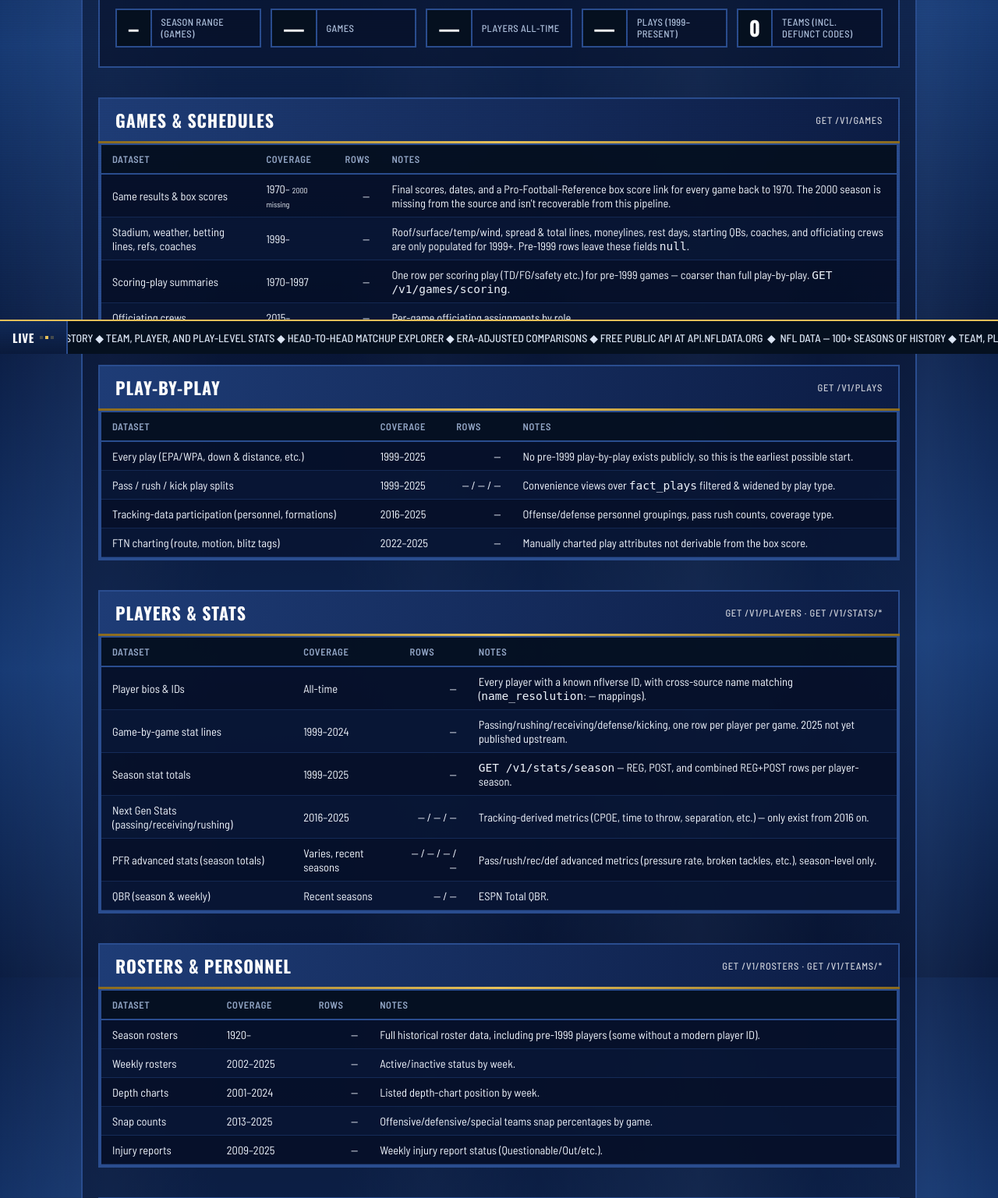
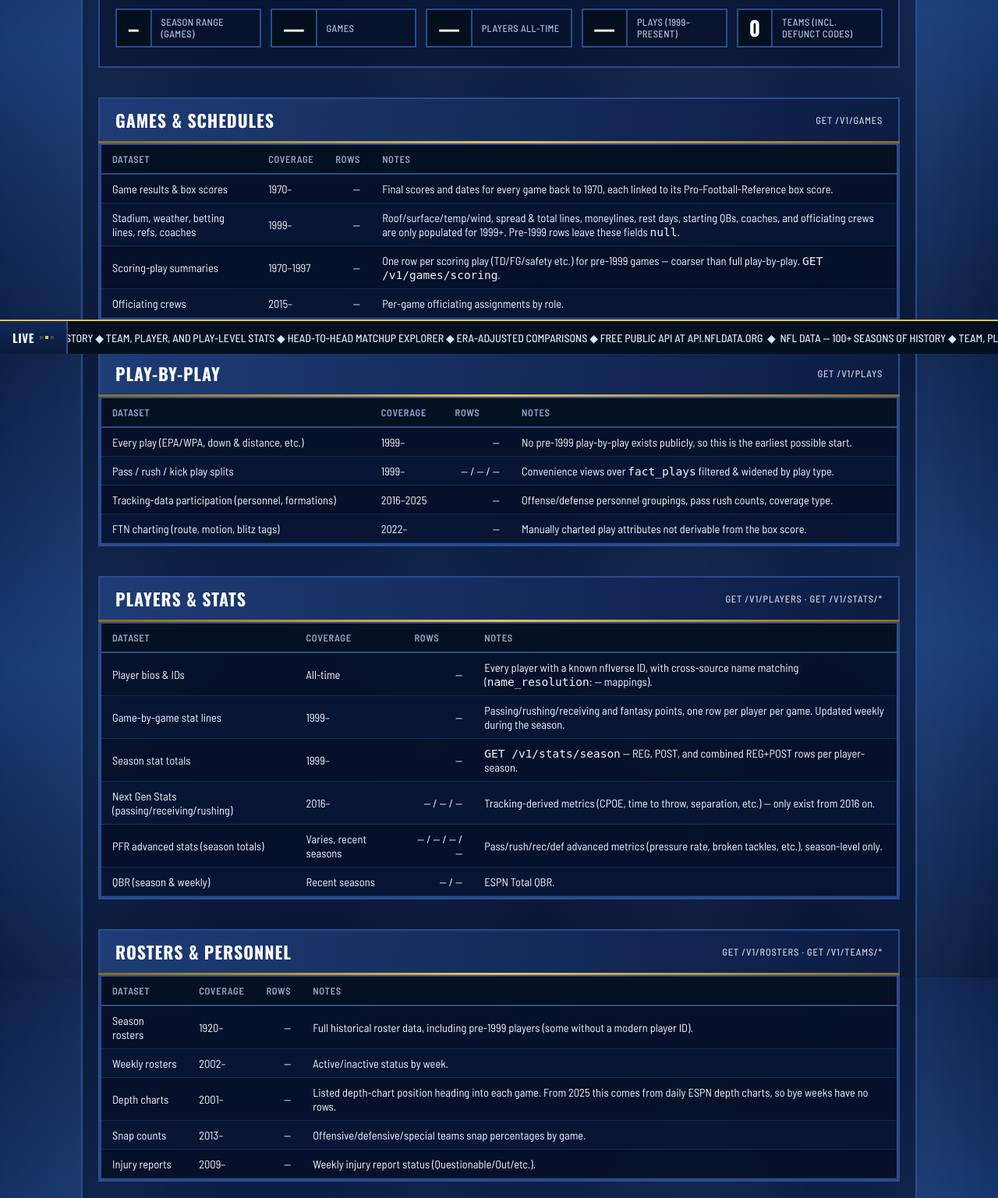
Before and after one commit to oooShiny/nfl-data-api, a PHP site: page /data_coverage.php in a window 1280 px wide. Shown: the part 346-1883 px from the top of the page at 78% size. Run offline with PHP 8.4, Linux system fonts and the light colour scheme; data that the repository does not hold is empty.

Commit message:
Fix coverage docs: 2000 season is present, current-season end years
dim_games has every season since 1970; the "2000 missing" gap only applied
to the retired PFR game-log table. Removes the nonexistent
/v1/games/historical endpoint and fact_historical_games from the README,
renders end years on the coverage page from /v1/meta, and documents that
ref_officials and ref_qbr_week use other game ID schemes.

Co-Authored-By: Claude Opus 5.5 <noreply@anthropic.com>

```diff
--- a/web/data_coverage.php
+++ b/web/data_coverage.php
@@ -76,9 +76,9 @@ require __DIR__ . '/includes/header.php';
                 <tbody>
                     <tr>
                         <td>Game results &amp; box scores</td>
-                        <td>1970&ndash;<?= htmlspecialchars((string) $seasonMax) ?> <span class="endpoint-label" style="font-size: 10px;">2000 missing</span></td>
+                        <td>1970&ndash;<?= htmlspecialchars((string) $seasonMax) ?></td>
                         <td class="text-right"><?= nf($rows['dim_games'] ?? null) ?></td>
-                        <td>Final scores, dates, and a Pro-Football-Reference box score link for every game back to 1970. The 2000 season is missing from the source and isn't recoverable from this pipeline.</td>
+                        <td>Final scores and dates for every game back to 1970, each linked to its Pro-Football-Reference box score.</td>
                     </tr>
                     <tr>
                         <td>Stadium, weather, betting lines, refs, coaches</td>
@@ -125,13 +125,13 @@ require __DIR__ . '/includes/header.php';
                 <tbody>
                     <tr>
                         <td>Every play (EPA/WPA, down &amp; distance, etc.)</td>
-                        <td>1999&ndash;2025</td>
+                        <td>1999&ndash;<?= htmlspecialchars((string) $seasonMax) ?></td>
                         <td class="text-right"><?= nf($rows['fact_plays'] ?? null) ?></td>
                         <td>No pre-1999 play-by-play exists publicly, so this is the earliest possible start.</td>
                     </tr>
                     <tr>
                         <td>Pass / rush / kick play splits</td>
-                        <td>1999&ndash;2025</td>
+                        <td>1999&ndash;<?= htmlspecialchars((string) $seasonMax) ?></td>
                         <td class="text-right"><?= nf($rows['fact_pass_plays'] ?? null) ?> / <?= nf($rows['fact_rush_plays'] ?? null) ?> / <?= nf($rows['fact_kick_plays'] ?? null) ?></td>
                         <td>Convenience views over <code>fact_plays</code> filtered &amp; widened by play type.</td>
                     </tr>
@@ -143,7 +143,7 @@ require __DIR__ . '/includes/header.php';
                     </tr>
                     <tr>
                         <td>FTN charting (route, motion, blitz tags)</td>
-                        <td>2022&ndash;2025</td>
+                        <td>2022&ndash;<?= htmlspecialchars((string) $seasonMax) ?></td>
                         <td class="text-right"><?= nf($rows['fact_ftn_charting'] ?? null) ?></td>
                         <td>Manually charted play attributes not derivable from the box score.</td>
                     </tr>
@@ -180,19 +180,19 @@ require __DIR__ . '/includes/header.php';
                     </tr>
                     <tr>
                         <td>Game-by-game stat lines</td>
-                        <td>1999&ndash;2024</td>
+                        <td>1999&ndash;<?= htmlspecialchars((string) $seasonMax) ?></td>
                         <td class="text-right"><?= nf($rows['fact_player_game_stats'] ?? null) ?></td>
-                        <td>Passing/rushing/receiving/defense/kicking, one row per player per game. 2025 not yet published upstream.</td>
+                        <td>Passing/rushing/receiving and fantasy points, one row per player per game. Updated weekly during the season.</td>
                     </tr>
                     <tr>
                         <td>Season stat totals</td>
-                        <td>1999&ndash;2025</td>
+                        <td>1999&ndash;<?= htmlspecialchars((string) $seasonMax) ?></td>
                         <td class="text-right"><?= nf($rows['fact_player_season_stats'] ?? null) ?></td>
                         <td><code>GET /v1/stats/season</code> &mdash; REG, POST, and combined REG+POST rows per player-season.</td>
                     </tr>
                     <tr>
                         <td>Next Gen Stats (passing/receiving/rushing)</td>
-                        <td>2016&ndash;2025</td>
+                        <td>2016&ndash;<?= htmlspecialchars((string) $seasonMax) ?></td>
                         <td class="text-right"><?= nf($rows['fact_ngs_passing'] ?? null) ?> / <?= nf($rows['fact_ngs_receiving'] ?? null) ?> / <?= nf($rows['fact_ngs_rushing'] ?? null) ?></td>
                         <td>Tracking-derived metrics (CPOE, time to throw, separation, etc.) &mdash; only exist from 2016 on.</td>
                     </tr>
@@ -241,25 +241,25 @@ require __DIR__ . '/includes/header.php';
                     </tr>
                     <tr>
                         <td>Weekly rosters</td>
-                        <td>2002&ndash;2025</td>
+                        <td>2002&ndash;<?= htmlspecialchars((string) $seasonMax) ?></td>
                         <td class="text-right"><?= nf($rows['fact_weekly_rosters'] ?? null) ?></td>
                         <td>Active/inactive status by week.</td>
                     </tr>
                     <tr>
                         <td>Depth charts</td>
-                        <td>2001&ndash;2024</td>
+                        <td>2001&ndash;<?= htmlspecialchars((string) $seasonMax) ?></td>
                         <td class="text-right"><?= nf($rows['fact_depth_charts'] ?? null) ?></td>
-                        <td>Listed depth-chart position by week.</td>
+                        <td>Listed depth-chart position heading into each game. From 2025 this comes from daily ESPN depth charts, so bye weeks have no rows.</td>
                     </tr>
                     <tr>
                         <td>Snap counts</td>
-                        <td>2013&ndash;2025</td>
+                        <td>2013&ndash;<?= htmlspecialchars((string) $seasonMax) ?></td>
                         <td class="text-right"><?= nf($rows['fact_snap_counts'] ?? null) ?></td>
                         <td>Offensive/defensive/special teams snap percentages by game.</td>
                     </tr>
                     <tr>
                         <td>Injury reports</td>
-                        <td>2009&ndash;2025</td>
+                        <td>2009&ndash;<?= htmlspecialchars((string) $seasonMax) ?></td>
                         <td class="text-right"><?= nf($rows['fact_injuries'] ?? null) ?></td>
                         <td>Weekly injury report status (Questionable/Out/etc.).</td>
                     </tr>
```
Also changed, not shown: README.md, 1 other file.
